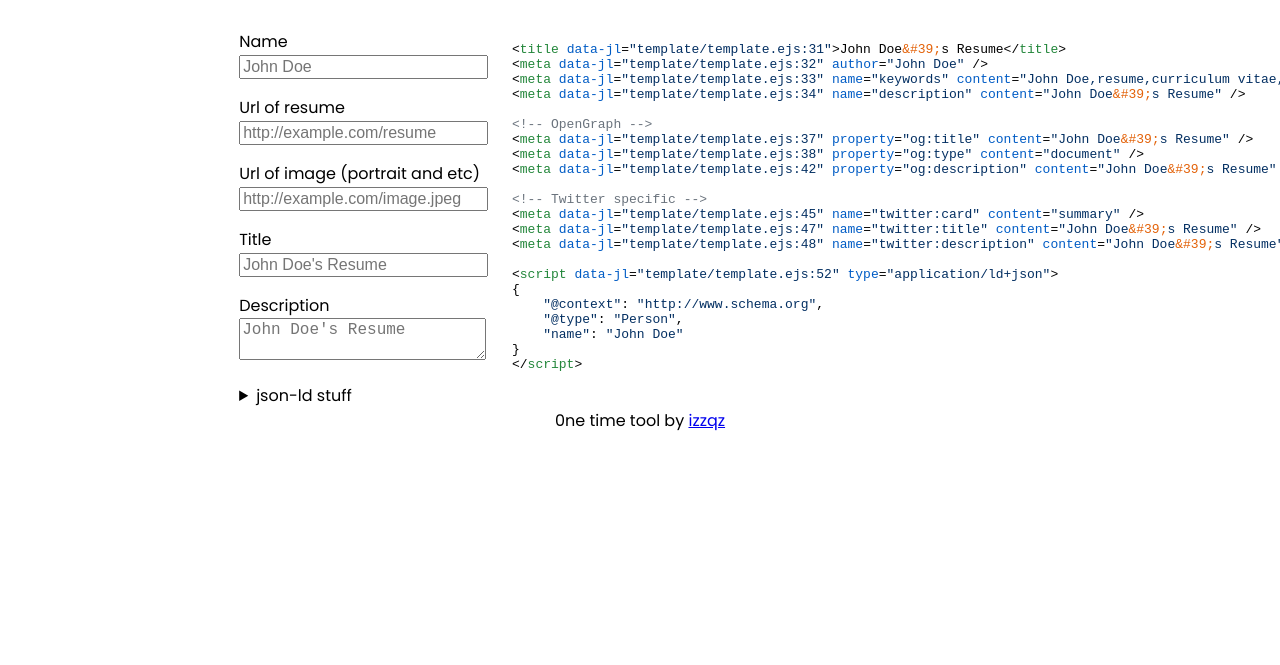
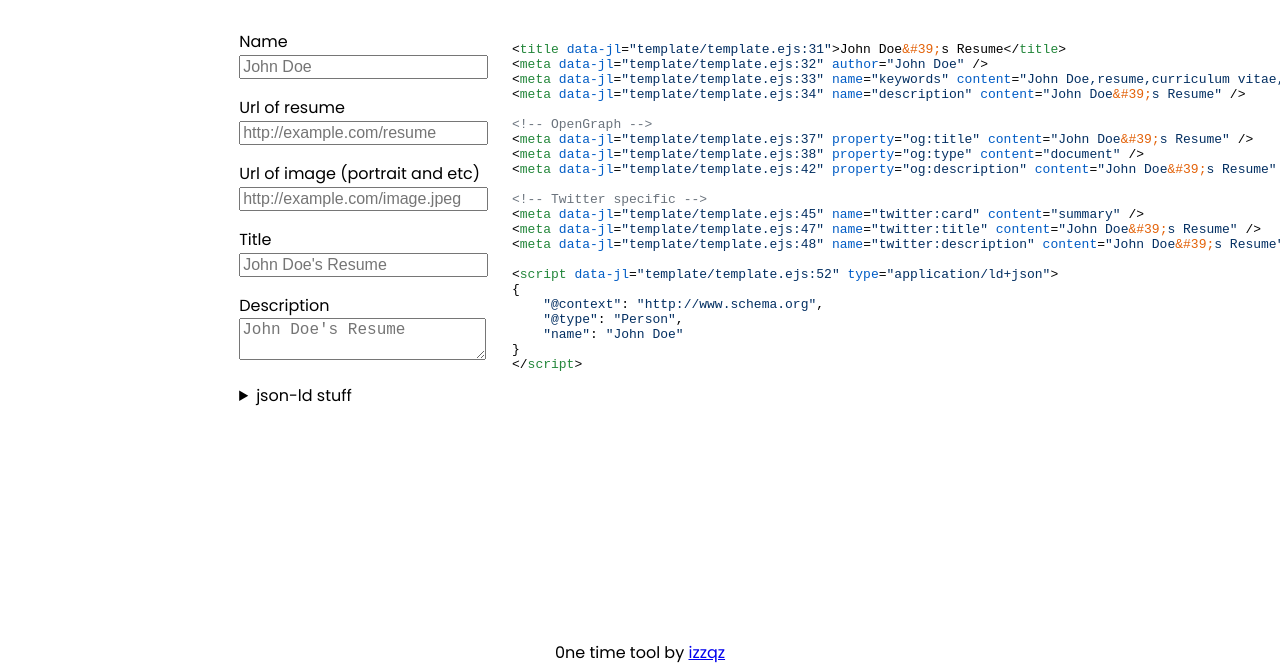
Before and after one commit to izzqz/meta-gen, a website: page index.html in a window 1280 px wide. Shown: the part 135-800 px from the top of the page. Drawn offline with nearby package versions, Linux system fonts and the light colour scheme.

Commit message:
Fix flex grow

```diff
--- a/css/main.css
+++ b/css/main.css
@@ -1,3 +1,8 @@
+html {
+    width: 100%;
+    height: 100%;
+}
+
 body {
     font-family: "Poppins", sans-serif;
     display: flex;
```
